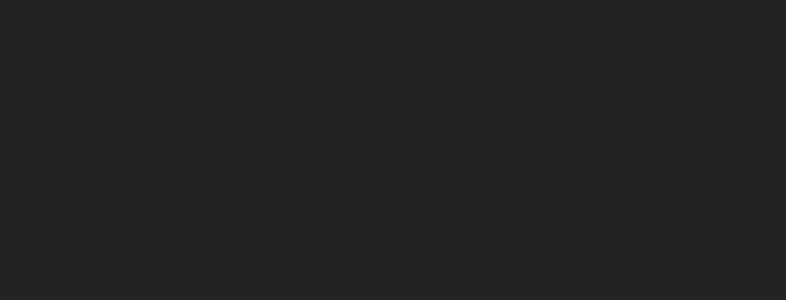
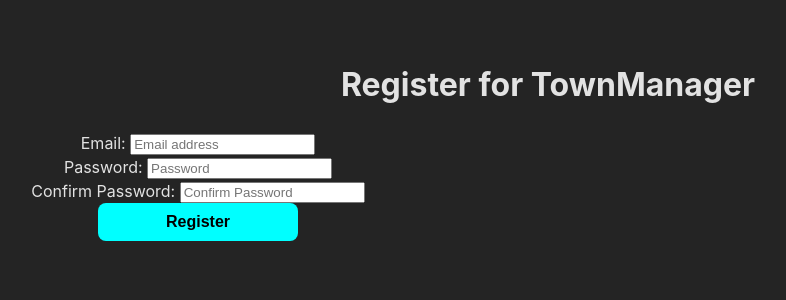
Before and after one commit to Amandafrost79/TownManager, a React (Vite) app: page /register in a window 1280 px wide. Before the commit this address had no page. Shown: the top 300 px of the page, without its empty margins (92-878 px from the left). Built offline with nearby package versions, Linux system fonts and the light colour scheme.

Commit message:
add register page

```diff
--- a/src/App.jsx
+++ b/src/App.jsx
@@ -2,6 +2,7 @@
 import { BrowserRouter as Router, Route, Routes } from "react-router-dom";
 import LoginPage from "./LoginPage";
 import HomePage from "./HomePage";
+import RegisterPage from "./RegisterPage";
 
 import "./App.css";
 
@@ -11,6 +12,7 @@
       <Routes>
         <Route path="/TownManager" element={<LoginPage />} />
         <Route path="/home" element={<HomePage />} />
+        <Route path="/register" element={<RegisterPage />} />
       </Routes>
     </Router>
   );
--- a/src/RegisterButton.jsx
+++ b/src/RegisterButton.jsx
@@ -1,7 +1,14 @@
 import React from "react";
+import { useNavigate } from "react-router-dom";
 
 const RegisterButton = () => {
-  return <button>Register</button>;
+  const navigate = useNavigate();
+
+  const handleRegisterClick = () => {
+    navigate("/register");
+  };
+
+  return <button onClick={handleRegisterClick}>Register</button>;
 };
 
 export default RegisterButton;
--- /dev/null
+++ b/src/RegisterPage.jsx
@@ -0,0 +1,64 @@
+import React, { useState } from "react";
+
+const RegisterPage = () => {
+  const [email, setEmail] = useState("");
+  const [password, setPassword] = useState("");
+  const [confirmPassword, setConfirmPassword] = useState("");
+
+  const handleEmailChange = (e) => {
+    setEmail(e.target.value);
+  };
+
+  const handlePasswordChange = (e) => {
+    setPassword(e.target.value);
+  };
+
+  const handleConfirmPasswordChange = (e) => {
+    setConfirmPassword(e.target.value);
+  };
+
+  const handleSubmit = (e) => {
+    e.preventDefault();
+    console.log("Email:", email);
+    console.log("Password:", password);
+    console.log("Confirm Password:", confirmPassword);
+  };
+
+  return (
+    <div>
+      <h1>Register for TownManager</h1>
+      <form onSubmit={handleSubmit}>
+        <div>
+          <label>Email: </label>
+          <input
+            type="email"
+            value={email}
+            onChange={handleEmailChange}
+            placeholder="Email address"
+          />
+        </div>
+        <div>
+          <label>Password: </label>
+          <input
+            type="password"
+            value={password}
+            onChange={handlePasswordChange}
+            placeholder="Password"
+          />
+        </div>
+        <div>
+          <label>Confirm Password: </label>
+          <input
+            type="password"
+            value={confirmPassword}
+            onChange={handleConfirmPasswordChange}
+            placeholder="Confirm Password"
+          />
+        </div>
+        <button type="submit">Register</button>
+      </form>
+    </div>
+  );
+};
+
+export default RegisterPage;
```
